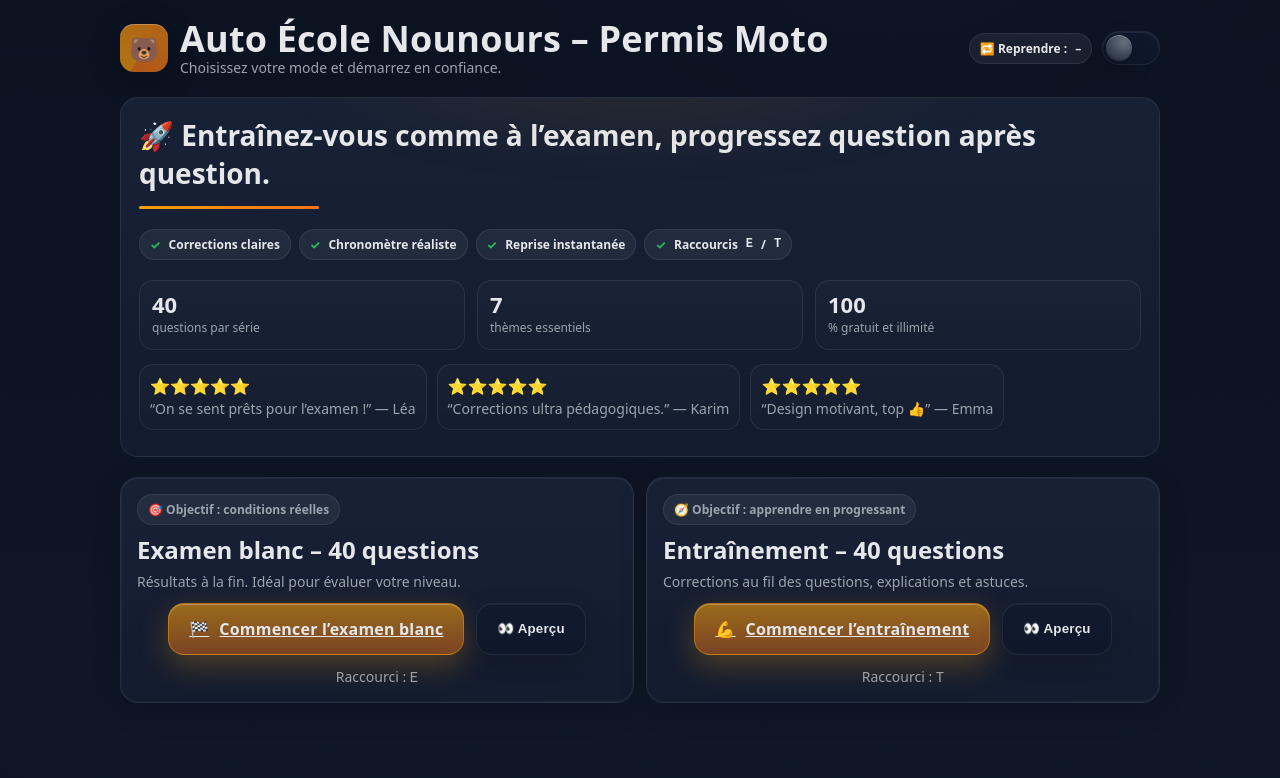
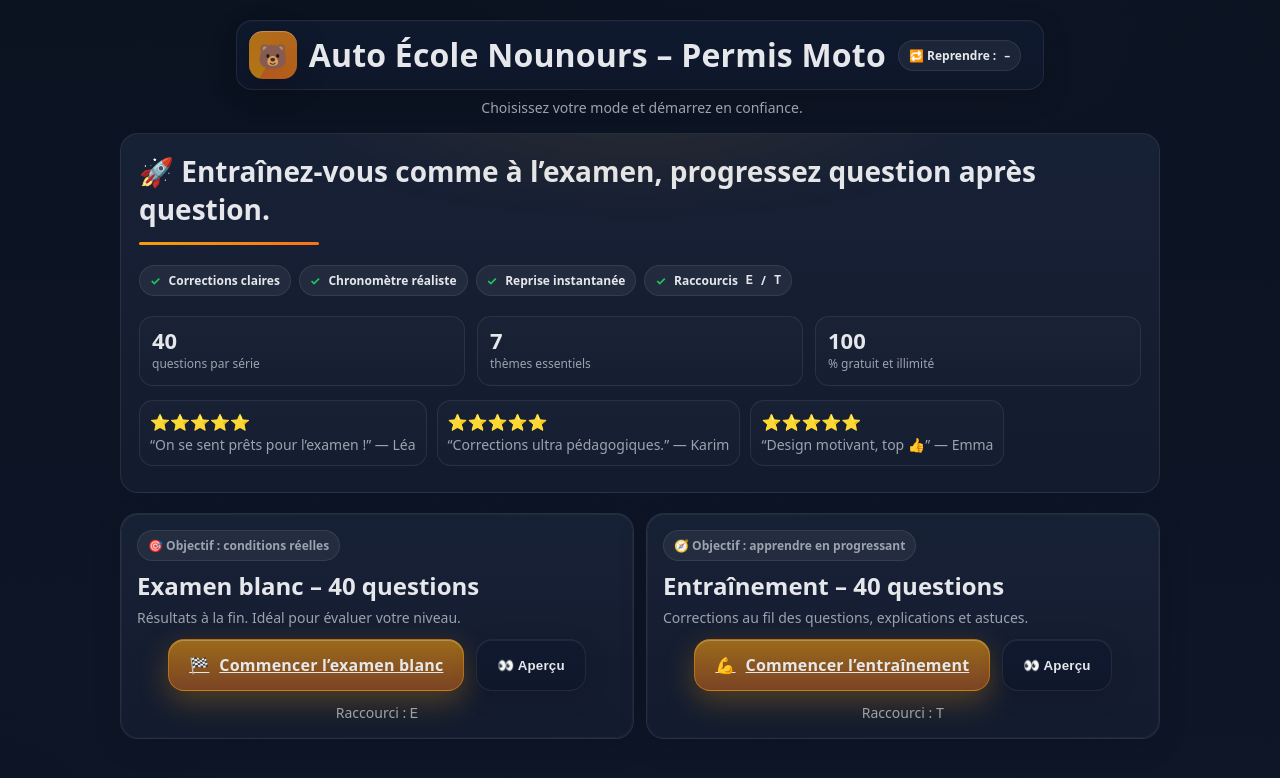
Before and after one commit to So-info/AutoEcole, a plain HTML site: page index.html in a window 1280 px wide. Drawn offline with Linux system fonts and the light colour scheme.

Commit message:
Update index.html

```diff
--- a/index.html
+++ b/index.html
@@ -148,26 +148,56 @@
       .tilt{transform:none !important}
       .tilt:hover{transform:none}
     }
+
+    /* --- Header index réorganisé (3 lignes) --- */
+.site-header{
+  display:flex;flex-direction:column;gap:8px;margin-bottom:16px
+}
+.site-header .topbar{
+  display:flex;align-items:center;justify-content:space-between;gap:12px;
+  padding:10px 12px;border:1px solid var(--line);border-radius:16px;
+  background:linear-gradient(180deg, var(--card), var(--card-2));
+  box-shadow:0 8px 30px rgba(0,0,0,.12), inset 0 1px 0 rgba(255,255,255,.02);
+}
+.site-header .brand{display:flex;align-items:center;gap:12px;min-width:0}
+.site-header .brand-text{min-width:0}
+.site-header .title{font-size:clamp(22px,5vw,32px);font-weight:900;line-height:1.1}
+.site-header .subtitle{color:var(--muted);padding-left:4px}
+
+.top-actions{display:flex;align-items:center;gap:10px}
+#resume{white-space:nowrap;overflow:hidden;text-overflow:ellipsis;max-width:60vw}
+
+@media (max-width:540px){
+  .site-header{gap:6px;margin-bottom:12px}
+  .site-header .topbar{padding:10px;border-radius:14px}
+  .site-header .title{font-size:24px}
+  .site-header .subtitle{font-size:13px}
+  #resume{max-width:52vw}
+}
+
   </style>
 </head>
 <body>
   <div class="container">
-    <header>
-      <div class="brand" aria-label="Auto École Nounours">
+<header class="site-header">
+  <div class="topbar">
+    <div class="brand">
       <div class="logo" aria-hidden="true">🐻</div>
-        <div>
+      <div class="brand-text">
         <div class="title">Auto École Nounours – Permis Moto</div>
-          <div class="subtitle">Choisissez votre mode et démarrez en confiance.</div>
       </div>
     </div>
+
     <div class="top-actions">
-        <span class="switch-label subtitle" aria-hidden="true" style="display:none">Thème</span>
       <span class="pill" id="resume" hidden>🔁 Reprendre : <strong id="lastModeLabel">–</strong></span>
-        <span class="switch" id="themeSwitch" role="switch" aria-checked="false" tabindex="0" title="Basculer le thème">
         <span class="knob" aria-hidden="true"></span>
       </span>
     </div>
+  </div>
+
+  <div class="subtitle">Choisissez votre mode et démarrez en confiance.</div>
 </header>
+
 
     <!-- HERO -->
     <section class="hero tilt" aria-label="Accroche">
```
Lines whose indentation alone changed are shown as unchanged.
